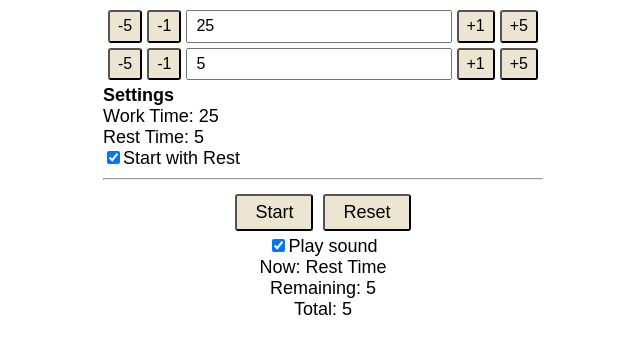
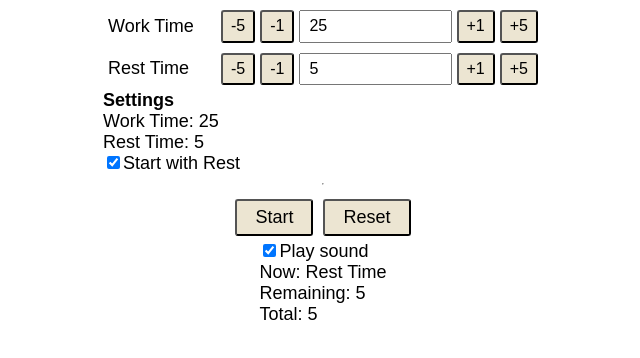
Before and after one commit to pofl/interval-timer-react-vite, a React (Vite) app: page / in a window 1280 px wide. Shown: the top 358 px of the page, without its empty margins (317-957 px from the left). Built offline with nearby package versions, Linux system fonts and the light colour scheme.

Commit message:
column flexbox around everything

```diff
--- a/src/IntervalTimer.tsx
+++ b/src/IntervalTimer.tsx
@@ -12,6 +12,7 @@ interface SettingControlProps {
 const SettingControl: React.FC<SettingControlProps> = ({ value, onChange, label }) => {
   return (
     <div style={{ display: 'flex', alignItems: 'center', flexWrap: 'wrap', gap: '5px' }} className='marg'>
+      <span style={{ width: '6em ' }}>{label}</span>
       <button className='pad-s fsize-m' onClick={() => onChange(value - 5)}>-5</button>
       <button className='pad-s fsize-m' onClick={() => onChange(value - 1)}>-1</button>
       <input
@@ -89,10 +90,10 @@ export function IntervalTimer() {
   }
 
   return (
-    <div style={{ padding: '5px' }}>
+    <div style={{ padding: '5px', display: 'flex', flexDirection: 'column', alignItems: 'center' }}>
       <SettingControl value={workTime} label="Work Time" onChange={(value: number) => setWorkTime(value)} />
       <SettingControl value={restTime} label="Rest Time" onChange={(value: number) => setRestTime(value)} />
-      <div>
+      <div style={{ width: '100%' }}>
         <b>Settings</b>
         <br />
         Work Time: {workTime}
@@ -109,13 +110,13 @@ export function IntervalTimer() {
         </label>
       </div>
       <hr />
-      <div style={{ display: "flex", flexDirection: "column", alignItems: "center" }}>
       <div>
         <button className='pad-l marg' onClick={() => setIsPlaying(!isPlaying)}>
           {!isPlaying && timer > 0 ? "Start" : "Pause"}
         </button>
         <button className='pad-l marg' onClick={() => reset()}>Reset</button>
       </div>
+      <div>
         <label>
           <input
             type="checkbox"
```
Lines whose indentation alone changed are shown as unchanged.
